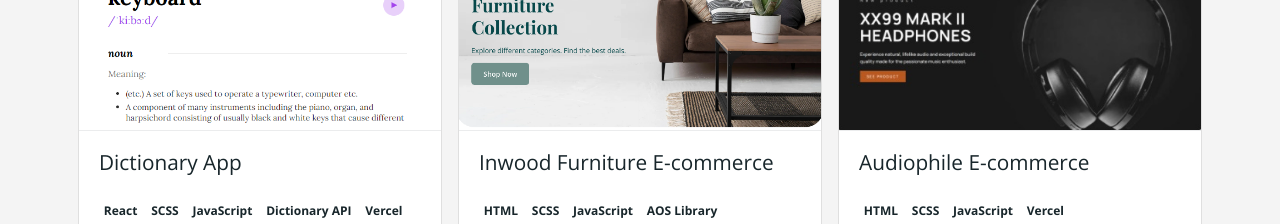
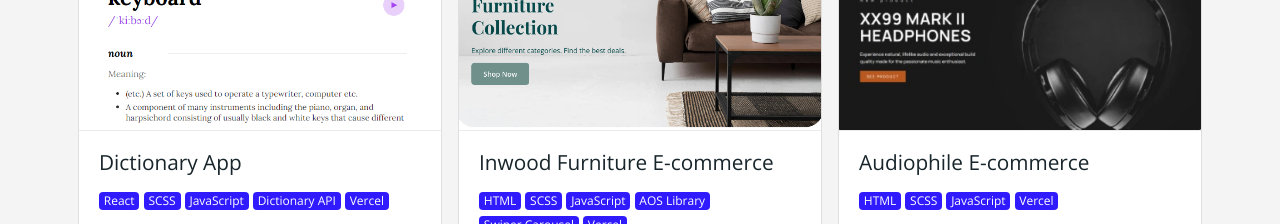
Before and after one commit to Msgl/portfolio2022, a plain HTML site: page index.html in a window 1280 px wide. Shown: the part 1389-1613 px from the top of the page. Drawn offline with nearby package versions, Linux system fonts and the light colour scheme; a web font is replaced by a local one.

Commit message:
Update card style

```diff
--- a/scss/styles.scss
+++ b/scss/styles.scss
@@ -115,17 +115,19 @@ a {
     text-align: left;
 
     & .card-title {
-      padding-bottom: 10px;
       font-size: 1.3rem;
     }
 
     & .badge {
-      margin-bottom: 10px;
+      background-color: $color-accent-normal;
+      color: $color-text-light;
+      font-weight: 400;
     }
 
     & .card-text {
       padding-bottom: 10px;
       color: $color-text-gray;
+      font-size: 0.9rem;
       & a {
         color: $color-text-gray;
       }
```
Also changed, not shown: css/styles.css, 1 other file.
